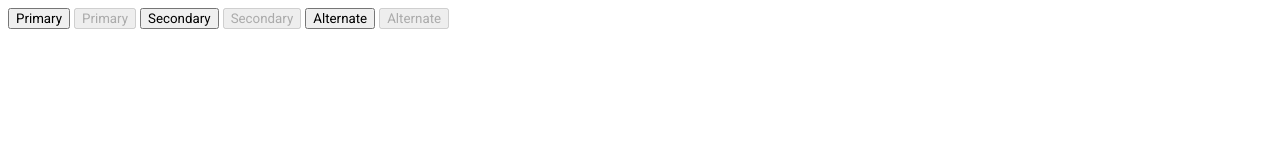
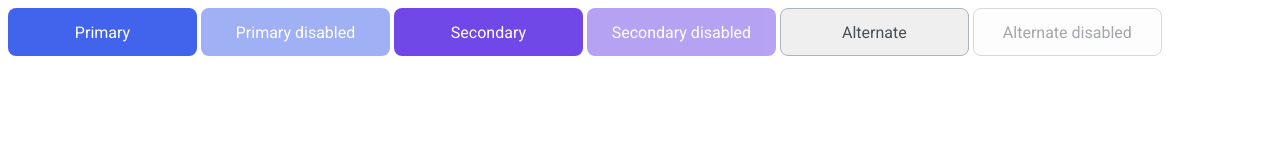
Before and after one commit to modemyc/htmlcss-20231222_konstantinrazin, a website: page 03-lection1/01-button/index.html in a window 1280 px wide. Drawn offline with Linux system fonts and the light colour scheme.

Commit message:
add solution for button

```diff
--- a/03-lection1/01-button/button.css
+++ b/03-lection1/01-button/button.css
@@ -1 +1,42 @@
 /* Стилизация кнопки */
+.button {
+    width: 189px;
+    height: 48px;
+    border-radius: 8px;
+    font-size: 16px;
+    color: #FFFFFF;
+    border-style: solid;
+    border-width: 0px;
+}
+
+.button:disabled {
+    pointer-events: none;
+    opacity: 0.5;
+}
+
+.button_primary {
+    background-color: #4263EB;
+}
+
+.button_primary:hover {
+    background-color: #2342C0;
+}
+
+.button_secondary {
+    background-color: #7048E8;
+}
+
+.button_secondary:hover {
+    background-color: #5028C6;
+}
+
+.button_alternate {
+    color: #495057;
+    border-width: 1px;
+    border-color: #ACB5BD;
+}
+
+.button_alternate:hover {
+    border-color: #212429;
+    color: #495057;
+}
--- a/03-lection1/01-button/index.html
+++ b/03-lection1/01-button/index.html
@@ -7,10 +7,10 @@
     </head>
     <body>
         <button class="button button_primary">Primary</button>
-        <button class="button button_primary" disabled>Primary</button>
+        <button class="button button_primary" disabled>Primary disabled</button>
         <button class="button button_secondary">Secondary</button>
-        <button class="button button_secondary" disabled>Secondary</button>
+        <button class="button button_secondary" disabled>Secondary disabled</button>
         <button class="button button_alternate">Alternate</button>
-        <button class="button button_alternate" disabled>Alternate</button>
+        <button class="button button_alternate" disabled>Alternate disabled</button>
     </body>
 </html>
```
